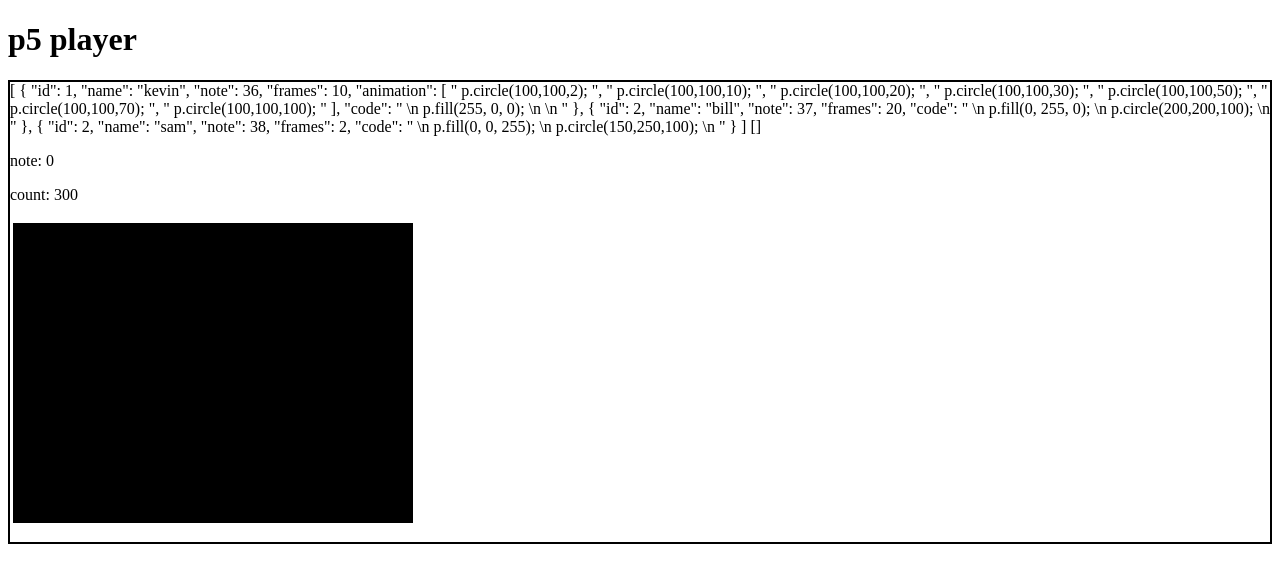
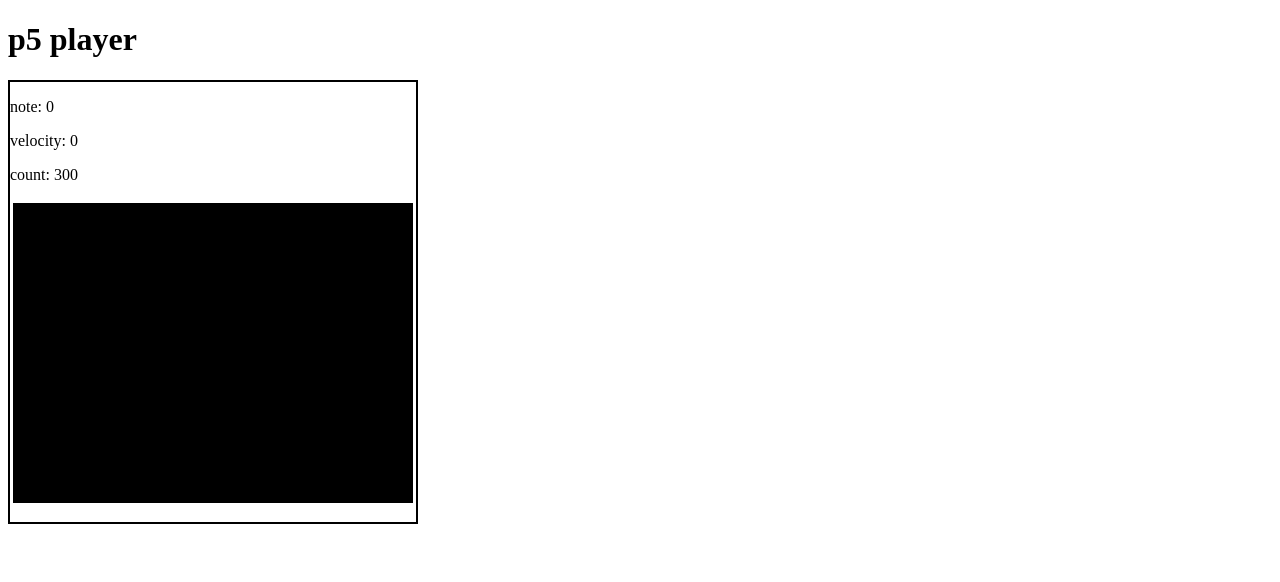
Before and after one commit to paulsalamone/synthae-vue-2, a Vue app: page / in a window 1280 px wide. Shown: the top 582 px of the page. Built offline with nearby package versions, Linux system fonts and the light colour scheme.

Commit message:
basic velocity and param

```diff
--- a/src/components/p5-canvas/mixins/midimixin.js
+++ b/src/components/p5-canvas/mixins/midimixin.js
@@ -2,6 +2,8 @@ export default {
     data() {
         return {
             incomingNote: 0,
+            incomingVelocity: 0,
+            incomingCC: 0,
             noteTriggered: false
         }
     },
@@ -41,6 +43,7 @@ export default {
                     this.incomingNote = note;
                     this.noteTriggered = !this.noteTriggered;
                     var velocity = event.data[2]; // Extract the velocity
+                    this.incomingVelocity = velocity
 
                     // Log the Note On message to the console
                     console.log(
@@ -56,6 +59,7 @@ export default {
                     var ccNumber = event.data[1]; // Extract the CC number
                     var ccValue = event.data[2]; // Extract the CC value
 
+                    this.incomingCC = ccValue;
                     // Log the Control Change message to the console
                     console.log(
                         "Control Change - Channel:",
--- a/src/components/p5-canvas/p5-canvas.vue
+++ b/src/components/p5-canvas/p5-canvas.vue
@@ -1,8 +1,9 @@
 <template>
   <div class="p5-canvas">
-    {{ symages }}
-    {{ active }}
+    <!-- {{ symages }}
+    {{ active }} -->
     <p>note: {{ incomingNote }}</p>
+    <p>velocity: {{ incomingVelocity }}</p>
     <p>count: {{ masterClock }}</p>
     <div ref="p5Container" id="p5parent"></div>
     <p>{{ insertCode }}</p>
@@ -63,6 +64,8 @@ export default {
       p.draw = () => {
         p.background('black')
 
+        // reset everything:
+        p.strokeWeight(0)
         // LOOP THROUGH AND RENDER
         for (let i = 0; i < this.active.length; i++) {
           this.active[i].print
@@ -72,13 +75,22 @@ export default {
           } else {
             // RENDER CURRENT
 
+            // precode
+            if (this.active[i].precode) {
+              eval(this.active[i].precode)
+            }
+
             // animation
             if (this.active[i].animation && this.active[i].animation[this.active[i].currentFrame]) {
               console.log('anim')
               eval(this.active[i].animation[this.active[i].currentFrame])
             }
-            // static
-            eval(this.active[i].code)
+            // postcode
+            if (this.active[i].postcode) {
+              eval(this.active[i].postcode)
+            }
+            // reset for next symage:
+            p.strokeWeight(0)
 
             // ITERATE
             this.active[i].currentFrame++
--- a/src/components/p5-canvas/symages/symages.js
+++ b/src/components/p5-canvas/symages/symages.js
@@ -4,6 +4,7 @@ export default [
         name: 'kevin',
         note: 36,
         frames: 10,
+        precode: `p.fill(255, 0, 0); `,
         animation: [
             ` p.circle(100,100,2); `,
             ` p.circle(100,100,10); `,
@@ -14,8 +15,7 @@ export default [
             ` p.circle(100,100,100); `,
         ],
 
-        code: `
-            p.fill(255, 0, 0);
+        postcode: `
 
             `
     },
@@ -24,25 +24,41 @@ export default [
         name: 'bill',
         note: 37,
         frames: 20,
-        code: `
-            p.fill(0, 255, 0);
-            p.circle(200,200,100);
-            `,
-        print: () => {
-            alert("hallo")
-        }
+        precode: `p.fill('black');
+            p.strokeWeight(3);
+            p.stroke("yellow");  `,
+        animation: [
+            ` p.square(30,20, 200)`,
+            `p.square(50,30, 200)`,
+            `p.square(70,40, 200)`,
+            ` p.square(100,50, 200)`,
+            `p.square(130,60, 200)`,
+        ],
+        postcode: `
+
+            `
     },
     {
         id: 2,
         name: 'sam',
         note: 38,
         frames: 2,
-        code: `
+        precode: `
             p.fill(0, 0, 255);
             p.circle(150,250,100);
-            `,
-        print: () => {
-            alert("hallo")
-        }
-    }
+            `
+    },
+    {
+        id: 3,
+        name: 'bear',
+        note: 39,
+        cc: 77,
+        frames: 2,
+        precode: `
+            p.fill("black");
+            p.stroke("white");
+            p.strokeWeight(this.incomingCC / 5 + 2);
+            p.circle(p.width/2,p.height/2, this.incomingVelocity * 4 + 20);
+            `
+    },
 ]
```
